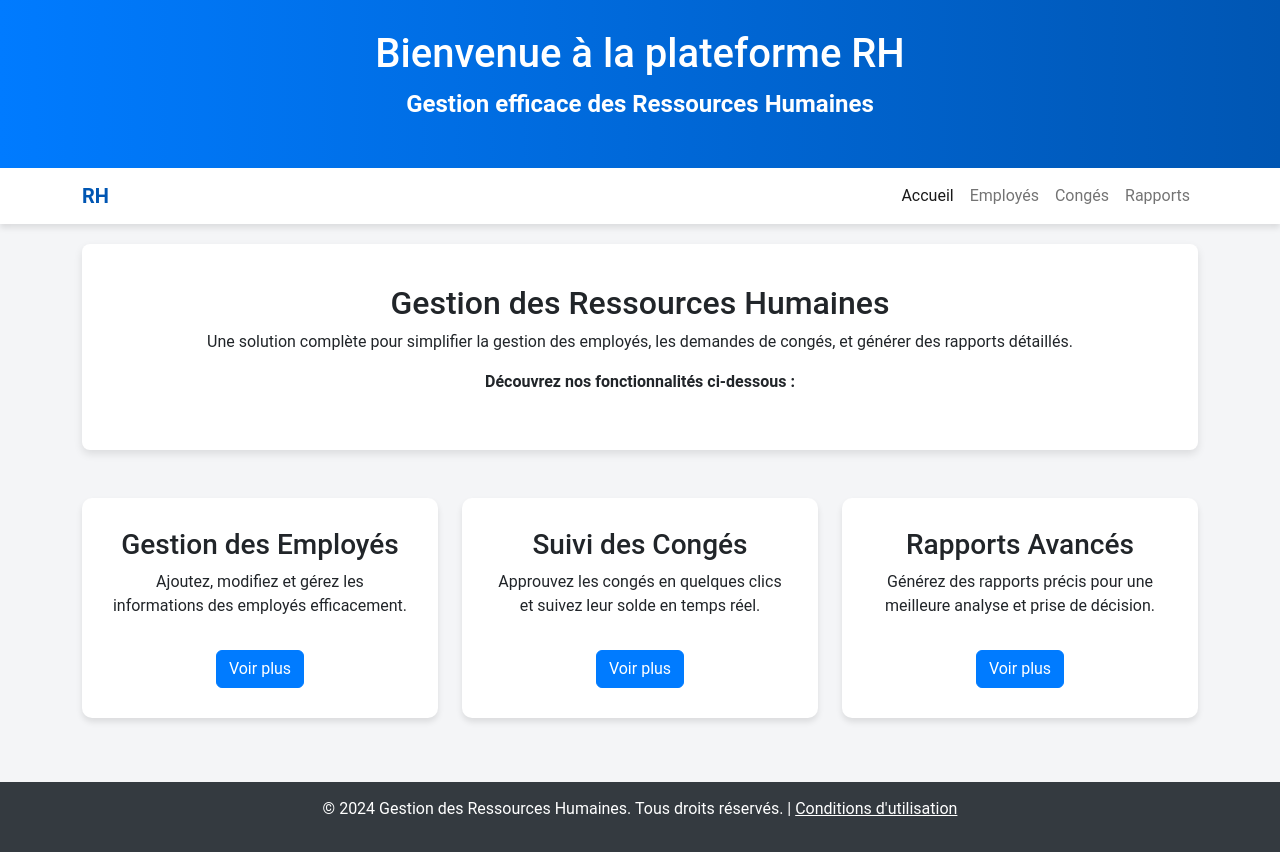
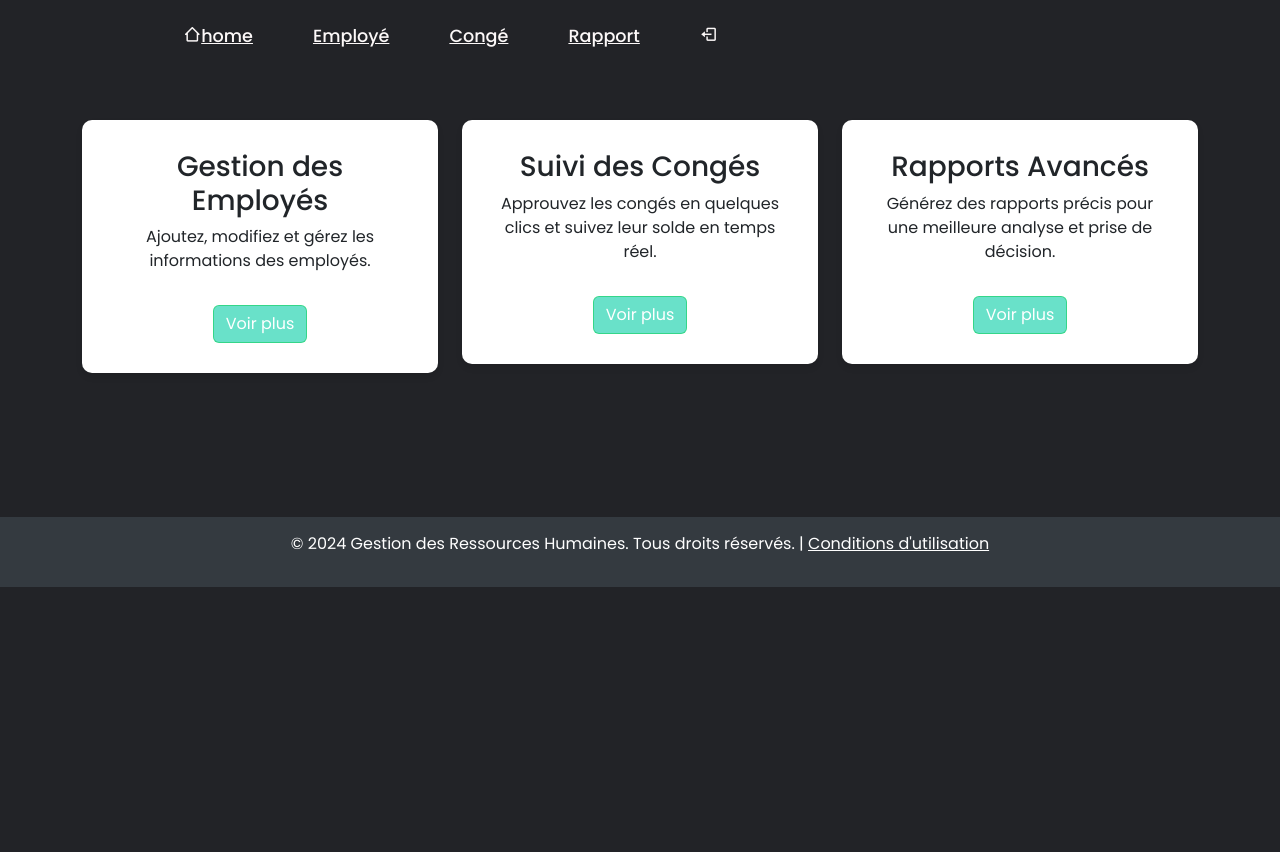
Before and after one commit to Emelissa1266/Projet-Gestion-RH, a Django app: page /acceuil-arh/ in a window 1280 px wide. After the commit the page ends 587 px from the top, so only its background shows below. Run offline with Django 5.2, Linux system fonts and the light colour scheme; some libraries are stand-ins or nearby versions.

Commit message:
liste demmande congé terminer

```diff
--- a/ProjetRh/app1/admin.py
+++ b/ProjetRh/app1/admin.py
@@ -10,7 +10,7 @@ from .models import Formations
 from .models import Candidat
 from .models import Recrutement
 from .models import Utilisateur
-
+from .models import DemandeConge
 # Register your models here.
 admin.site.register(Employe)
 admin.site.register(Evaluation)
@@ -23,3 +23,4 @@ admin.site.register(Formations)
 admin.site.register(Candidat)
 admin.site.register(Recrutement)
 admin.site.register(Utilisateur)
+admin.site.register(DemandeConge)
--- a/ProjetRh/app1/templates/AcceuilARH.html
+++ b/ProjetRh/app1/templates/AcceuilARH.html
@@ -7,44 +7,55 @@
     <title>Accueil - Gestion des Ressources Humaines</title>
     <link rel="stylesheet" href="{% static 'css/bootstrap.min.css' %}">
     <link rel="stylesheet" href="{% static 'css/styles.css' %}">
+    <link href="https://cdn.jsdelivr.net/npm/remixicon@4.5.0/fonts/remixicon.css" rel="stylesheet" />
+    <link rel="stylesheet" href="https://unpkg.com/boxicons@latest/css/boxicons.min.css">
+    <link rel="preconnect" href="https://fonts.googleapis.com">
+    <link rel="preconnect" href="https://fonts.gstatic.com" crossorigin>
+    <link href="https://fonts.googleapis.com/css2?family=Poppins:wght@100;200;300;400;500;600;700;800;900&display=swap" rel="stylesheet">
     <style>
+        * {
+            margin: 0;
+            padding: 0;
+            box-sizing: border-box;
+            font-family: 'Poppins', sans-serif;
+            text-decoration: none;
+            list-style: none;
+        }
+        :root {
+            --bg-color: #222327;
+            --text-color: #fcf8f8;
+            --main-color: #1ad2ada6;
+        }
         body {
             font-family: 'Roboto', Arial, sans-serif;
-            background-color: #f4f5f7;
+            background-color : var(--bg-color);
             margin: 0;
             padding: 0;
         }
-
-        .header {
-            background: linear-gradient(90deg, #007bff, #0056b3);
-            color: white;
-            padding: 30px;
-            text-align: center;
-            font-size: 1.5rem;
-            font-weight: bold;
+        header {
+            position: fixed;
+            width: 100%;
+            top: 0;
+            right: 0;
+            z-index: 1000;
+            display: flex;
+            align-items: center;
+            justify-content: space-between;
+            background: transparent;
+            padding: 15px 12%;
+            transition: all .05s ease;
         }
 
-        .navbar {
-            background-color: #ffffff;
-            box-shadow: 0 4px 6px rgba(0, 0, 0, 0.1);
+        .navbar a {
+            color: var(--text-color);
+            font-size: 1.1rem;
+            font-weight: 500;
+            padding: 5px 0;
+            margin: 0 30px;
+            transition: all .50s ease;
         }
-
-        .navbar-brand {
-            font-weight: bold;
-            color: #0056b3;
-        }
-
-        .navbar-brand:hover {
-            color: #003d82;
-        }
-
-        .welcome-section {
-            background-color: #ffffff;
-            padding: 40px;
-            border-radius: 8px;
-            box-shadow: 0 4px 8px rgba(0, 0, 0, 0.1);
-            margin-top: 20px;
-            text-align: center;
+        .navbar a:hover {
+            color: var(--main-color);
         }
 
         .features {
@@ -66,13 +77,13 @@
         }
 
         .btn-primary {
-            background-color: #007bff;
-            border-color: #007bff;
+            background-color: #1ad2ada6;
+            border-color: #1ad267a6;
         }
 
         .btn-primary:hover {
-            background-color: #0056b3;
-            border-color: #0056b3;
+            background-color: #32a895;
+            border-color: #32a895;
         }
 
         .footer {
@@ -80,7 +91,7 @@
             color: white;
             text-align: center;
             padding: 15px;
-            margin-top: 40px;
+            margin-top: 120px;
         }
 
         .footer a {
@@ -91,51 +102,28 @@
         .footer a:hover {
             color: #d4d4d4;
         }
+        .container {
+            margin-top: 120px;
+        }
     </style>
 </head>
 <body>
-    <header class="header">
-        <h1>Bienvenue à la plateforme RH</h1>
-        <p>Gestion efficace des Ressources Humaines</p>
+    <header>
+<ul class="navbar">
+<li><a href="{% url 'acceuil_arh' %}" class="active"><i class='bx bx-home-alt-2'></i>home</a></li>
+<li><a href="{% url 'liste_employes' %}">Employé</a></li>
+<li><a href="{% url 'liste_conges' %}" >Congé</a></li>
+<li><a href="#">Rapport</a></li>
+<li><a href="{% url 'homecandidat' %}" ><i class='bx bx-log-out'></i></a></li>
+</ul>
     </header>
 
-    <nav class="navbar navbar-expand-lg">
-        <div class="container">
-            <a class="navbar-brand" href="#">RH</a>
-            <button class="navbar-toggler" type="button" data-bs-toggle="collapse" data-bs-target="#navbarNav" aria-controls="navbarNav" aria-expanded="false" aria-label="Toggle navigation">
-                <span class="navbar-toggler-icon"></span>
-            </button>
-            <div class="collapse navbar-collapse" id="navbarNav">
-                <ul class="navbar-nav ms-auto">
-                    <li class="nav-item">
-                        <a class="nav-link active" href="#">Accueil</a>
-                    </li>
-                    <li class="nav-item">
-                        <a class="nav-link" href="{% url 'liste_employes' %}">Employés</a>
-                    </li>
-                    <li class="nav-item">
-                        <a class="nav-link" href="{% url 'liste_conges' %}">Congés</a>
-                    </li>
-                    <li class="nav-item">
-                        <a class="nav-link" href="#">Rapports</a>
-                    </li>
-                </ul>
-            </div>
-        </div>
-    </nav>
-
     <main class="container">
-        <section class="welcome-section">
-            <h2>Gestion des Ressources Humaines</h2>
-            <p>Une solution complète pour simplifier la gestion des employés, les demandes de congés, et générer des rapports détaillés.</p>
-            <p class="mt-3"><strong>Découvrez nos fonctionnalités ci-dessous :</strong></p>
-        </section>
-
         <section class="features row mt-5">
             <div class="col-md-4 mb-4">
                 <div class="feature-card">
                     <h3>Gestion des Employés</h3>
-                    <p>Ajoutez, modifiez et gérez les informations des employés efficacement.</p>
+                    <p>Ajoutez, modifiez et gérez les informations des employés.</p>
                     <a href="{% url 'liste_employes' %}" class="btn btn-primary mt-3">Voir plus</a>
                 </div>
             </div>
--- a/ProjetRh/app1/templates/liste_conges.html
+++ b/ProjetRh/app1/templates/liste_conges.html
@@ -41,7 +41,11 @@
         </table>
         <!-- Bouton pour ajouter un nouveau congé -->
         <a href="{% url 'ajouter_conge' %}" class="btn btn-primary mt-3">Ajouter un congé</a>
-                                <!-- Bouton Terminer -->
+
+        <!-- Bouton pour afficher la liste des demandes -->
+        <a href="{% url 'liste_demande_conge' %}" class="btn btn-info mt-3">Voir les demandes de congé</a>
+
+        <!-- Bouton Terminer -->
         <a href="{% url 'acceuil_arh' %}" class="btn btn-secondary mt-3">Terminer</a>
     </div>
 
--- a/ProjetRh/app1/urls.py
+++ b/ProjetRh/app1/urls.py
@@ -12,5 +12,6 @@ urlpatterns = [
     path('employes/modifier/<int:employe_id>/', views.modifier_employe, name='modifier_employe'),
     path('employes/supprimer/<int:employe_id>/', views.supprimer_employe, name='supprimer_employe'),
     path('acceuil-arh/conges/',views.liste_conges, name='liste_conges'),
-     path('acceuil-arh/conges/ajouter/', views.ajouter_conge, name='ajouter_conge'),
+    path('acceuil-arh/conges/ajouter/', views.ajouter_conge, name='ajouter_conge'),
+    path('acceuil-arh/conges/Liste_dmconge/', views.liste_demandes_conges, name='liste_demande_conge'),
 ]
--- a/ProjetRh/app1/views.py
+++ b/ProjetRh/app1/views.py
@@ -1,7 +1,7 @@
 from django.shortcuts import render, redirect,get_object_or_404
 from django.contrib.auth.hashers import make_password, check_password
 from .forms import loginForm, SignupForm  ,EmployeForm ,UtilisateurForm ,CongeForm
-from .models import Utilisateur, Candidat, Employe, Service, Competances, Formations, Recrutement, Salaire, Evaluation ,Conge
+from .models import Utilisateur, Candidat, Employe, Service, Competances, Formations, Recrutement, Salaire, Evaluation ,Conge ,DemandeConge
 from django.contrib import messages
 from django.http import JsonResponse
 from django.contrib.auth.decorators import login_required
@@ -157,3 +157,7 @@ def ajouter_conge(request):
         form = CongeForm()
 
     return render(request, 'ajouter_conge.html', {'form': form})
+
+def liste_demandes_conges(request):
+    demandes_conges = DemandeConge.objects.all()
+    return render(request, 'liste_demande.html', {'demandes_conges': demandes_conges})
```
Also changed, not shown: ProjetRh/app1/templates/liste_demande.html (added, +37 -0 lines), ProjetRh/app1/migrations/0002_demandeconge.py (added), ProjetRh/db.sqlite3.
